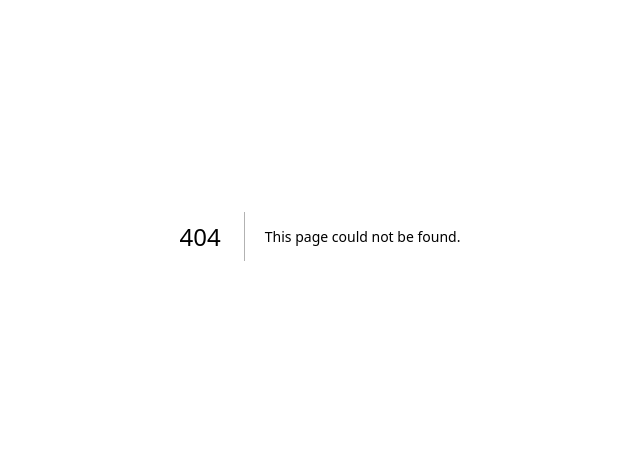
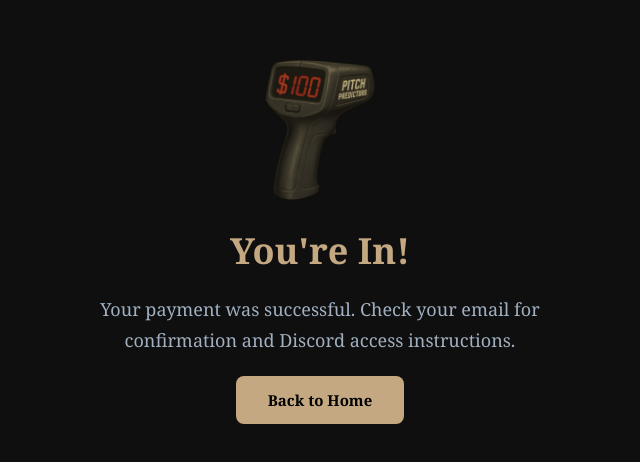
Before and after one commit to pitchpredictorsllc-lab/pitch-predictors, a Next.js app: page /success in a window 1280 px wide. Before the commit this address had no page. Shown: the part 164-626 px from the top of the page, without its empty margins (320-960 px from the left). Built offline with nearby package versions, Linux system fonts and the light colour scheme.

Commit message:
add Stripe checkout

```diff
--- /dev/null
+++ b/app/api/checkout/route.ts
@@ -0,0 +1,30 @@
+import { NextResponse } from "next/server";
+import Stripe from "stripe";
+
+const stripe = new Stripe(process.env.STRIPE_SECRET_KEY as string);
+
+export async function POST() {
+  try {
+    const session = await stripe.checkout.sessions.create({
+      payment_method_types: ["card"],
+      line_items: [
+        {
+          price: process.env.STRIPE_PRICE_ID as string,
+          quantity: 1,
+        },
+      ],
+      mode: "payment",
+      automatic_tax: { enabled: true },
+      success_url: `${process.env.NEXT_PUBLIC_URL}/success`,
+      cancel_url: `${process.env.NEXT_PUBLIC_URL}/`,
+    });
+
+    return NextResponse.json({ url: session.url });
+  } catch (error) {
+    console.error("Stripe error:", error);
+    return NextResponse.json(
+      { error: "Something went wrong" },
+      { status: 500 }
+    );
+  }
+}
--- a/app/page.tsx
+++ b/app/page.tsx
@@ -1,4 +1,16 @@
+"use client";
+
 export default function Home() {
+  const handleCheckout = async () => {
+    const res = await fetch("/api/checkout", { method: "POST" });
+    const data = await res.json();
+    if (data.url) {
+      window.location.href = data.url;
+    } else {
+      alert("Something went wrong. Please try again.");
+    }
+  };
+
   return (
     <main style={{
       margin: 0,
@@ -21,11 +33,9 @@ export default function Home() {
         top: 0,
         zIndex: 100,
       }}>
-        <div style={{ display: "flex", alignItems: "center", gap: 10 }}>
-          <img src="/radar.png" alt="Pitch Predictors radar gun" style={{ width: 36, height: 36, objectFit: "contain" }} />
-          <span style={{ fontWeight: 900, fontSize: 18, color: "#c4a882", letterSpacing: "-0.02em", fontFamily: "Georgia, Times New Roman, serif" }}>
-            PITCH PREDICTORS
-          </span>
+        <div style={{ display: "flex", alignItems: "center" }}>
+          <img src="/radar.png" alt="Pitch Predictors" style={{ height: 52, width: "auto", objectFit: "contain" }} />
+          <span style={{ fontWeight: 900, fontSize: 18, color: "#c4a882", letterSpacing: "-0.02em", fontFamily: "Georgia, Times New Roman, serif" }}>PITCH PREDICTORS</span>
         </div>
         <a
           href="#pricing"
@@ -74,6 +84,7 @@ export default function Home() {
         }}>
           Live During MLB Season
         </div>
+        <div style={{ position: "relative", marginBottom: 20 }}>
           <h1 style={{
             fontSize: "clamp(36px, 6vw, 72px)",
             fontWeight: 900,
@@ -81,10 +92,12 @@ export default function Home() {
             margin: "0 0 20px",
             lineHeight: 1.1,
             letterSpacing: "-0.02em",
+            textAlign: "center",
           }}>
             Real-Time Baseball<br />
             <span style={{ color: "#c4a882" }}>Analysis. Live.</span>
           </h1>
+        </div>
         <p style={{
           fontSize: 18,
           color: "#8090a8",
@@ -256,7 +269,9 @@ export default function Home() {
               </div>
             ))}
           </div>
-          <button style={{
+          <button
+          onClick={handleCheckout}
+          style={{
             width: "100%",
             background: "#c4a882",
             color: "#0f0f0f",
@@ -285,8 +300,7 @@ export default function Home() {
         gap: 12,
       }}>
         <div style={{ display: "flex", alignItems: "center", gap: 8 }}>
-          <img src="/radar.png" alt="Pitch Predictors radar gun" style={{ width: 22, height: 22, objectFit: "contain" }} />
-          <span style={{ fontWeight: 800, color: "#c4a882", fontSize: 14 }}>PITCH PREDICTORS</span>
+          <img src="/radar.png" alt="Pitch Predictors" style={{ height: 40, width: "auto", objectFit: "contain" }} />
         </div>
         <div style={{ fontSize: 13, color: "#a0b0c0" }}>© 2025 Pitch Predictors LLC. All rights reserved.</div>
       </footer>
--- /dev/null
+++ b/app/success/page.tsx
@@ -0,0 +1,35 @@
+export default function Success() {
+  return (
+    <main style={{
+      background: "#0f0f0f",
+      minHeight: "100vh",
+      display: "flex",
+      alignItems: "center",
+      justifyContent: "center",
+      fontFamily: "Georgia, serif",
+      textAlign: "center",
+      padding: "24px",
+    }}>
+      <div>
+        <img src="/radar.png" alt="Pitch Predictors" style={{ width: 140, height: 140, objectFit: "contain", display: "block", margin: "0 auto 24px" }} />
+        <h1 style={{ color: "#c4a882", fontSize: 36, fontWeight: 900, marginBottom: 16 }}>
+          You&apos;re In!
+        </h1>
+        <p style={{ color: "#a0b0c0", fontSize: 18, lineHeight: 1.7, maxWidth: 480, margin: "0 auto 32px" }}>
+          Your payment was successful. Check your email for confirmation and Discord access instructions.
+        </p>
+        <a href="/" style={{
+          background: "#c4a882",
+          color: "#000",
+          fontWeight: 800,
+          padding: "14px 32px",
+          borderRadius: 8,
+          textDecoration: "none",
+          fontSize: 15,
+        }}>
+          Back to Home
+        </a>
+      </div>
+    </main>
+  );
+}
--- a/package.json
+++ b/package.json
@@ -9,9 +9,11 @@
     "lint": "eslint"
   },
   "dependencies": {
+    "@stripe/stripe-js": "^8.8.0",
     "next": "16.1.6",
     "react": "19.2.3",
-    "react-dom": "19.2.3"
+    "react-dom": "19.2.3",
+    "stripe": "^20.3.1"
   },
   "devDependencies": {
     "@tailwindcss/postcss": "^4",
```
Also changed, not shown: 1 other file (tests, documents, lock files or other folders). Lines whose indentation alone changed are shown as unchanged.
